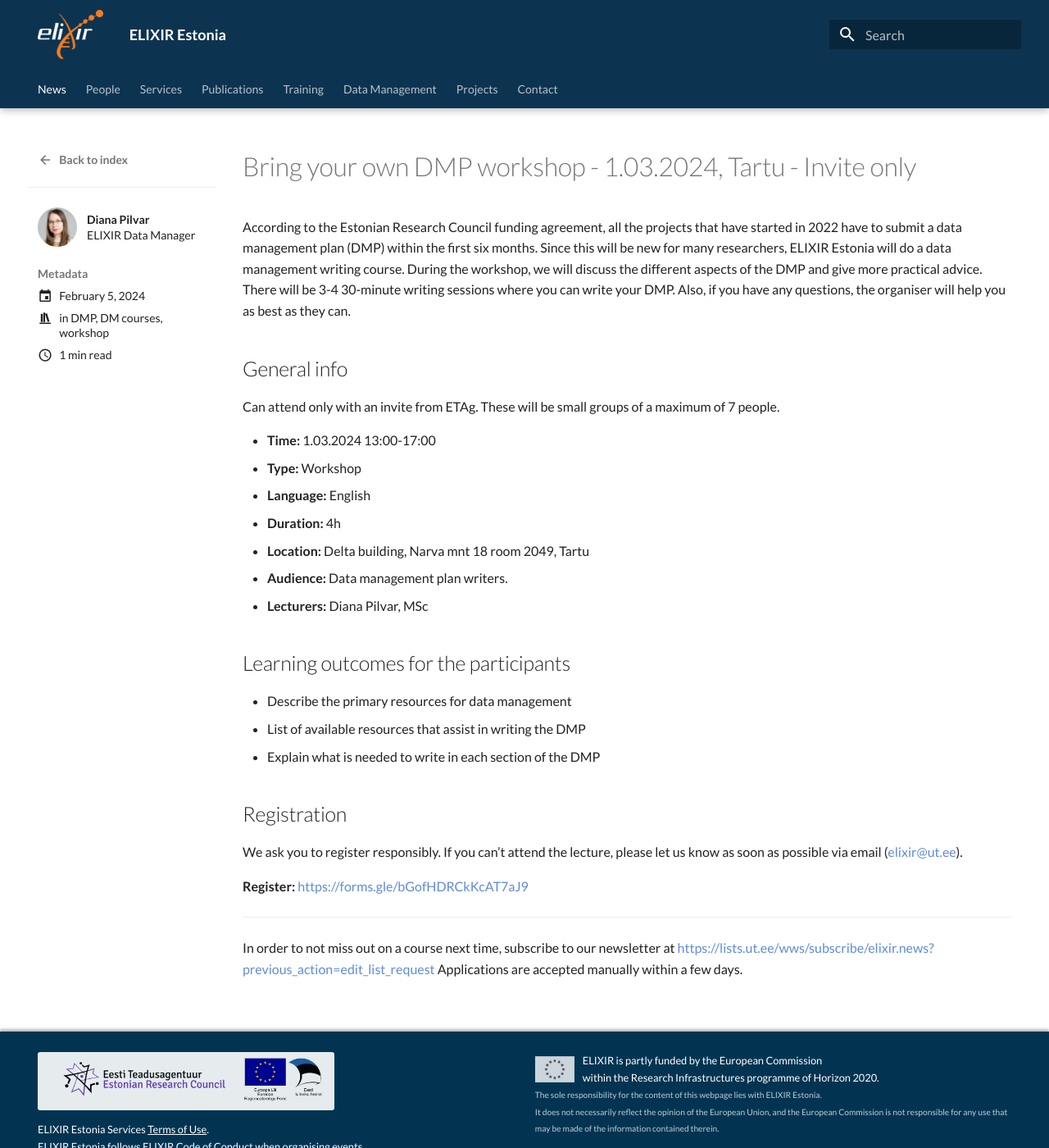
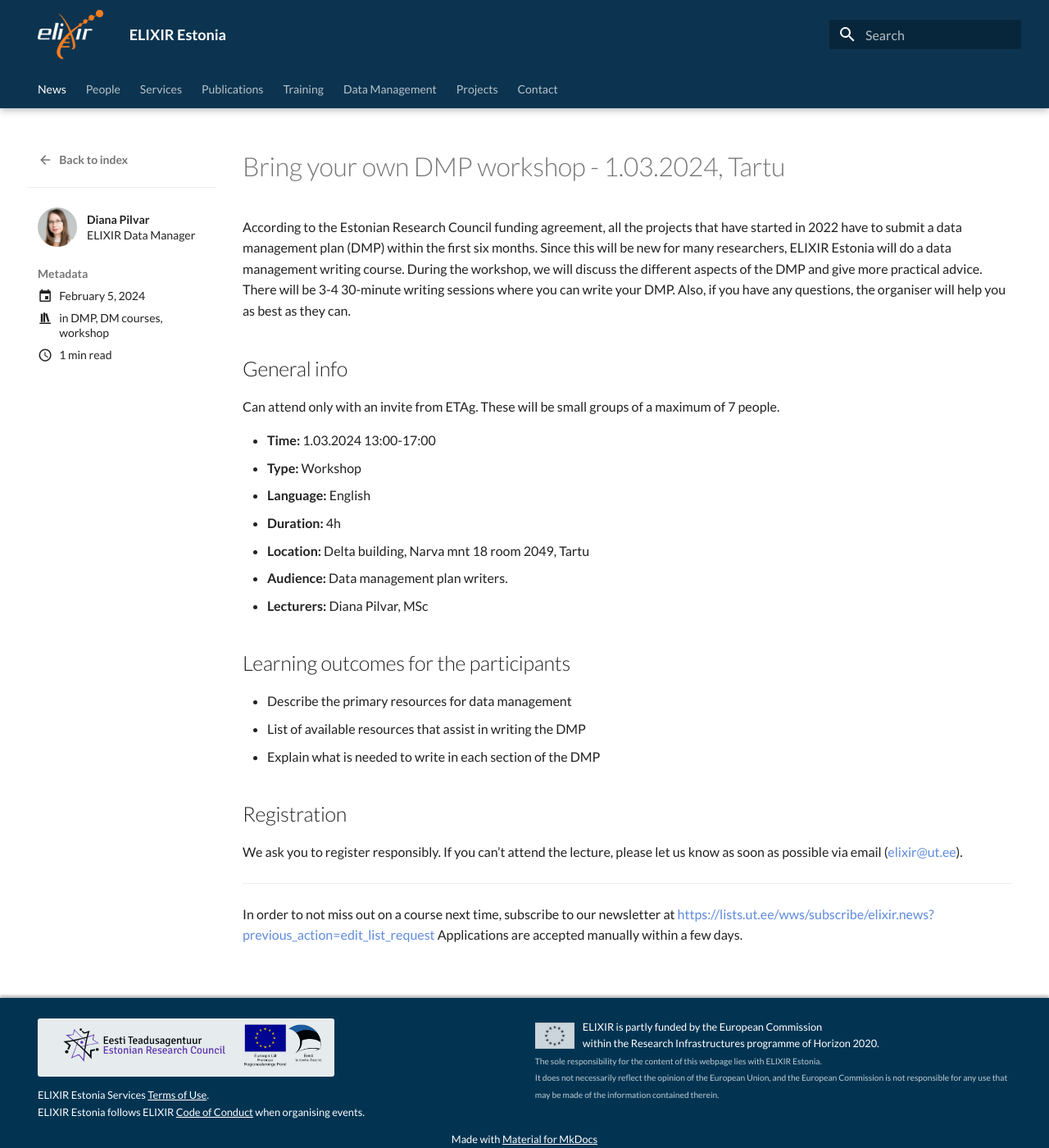
Before and after one commit to ELIXIREstonia/elixirestonia.github.io, an MkDocs documentation site: the page built from content/news/posts/2024/BYO_DMP_2024-03-01.md, in a window 1280 px wide and 1400 px high. Shown: the whole window at 82% size. Built offline with MkDocs 1.6.1 and Material for MkDocs 9.7.7, drawn with Linux system fonts in a browser that asks for light colours.

```diff
--- a/content/news/posts/2024/BYO_DMP_2024-03-01.md
+++ b/content/news/posts/2024/BYO_DMP_2024-03-01.md
@@ -12,7 +12,7 @@ hide:
   - toc
 ---
 
-# Bring your own DMP workshop - 1.03.2024, Tartu - Invite only
+# Bring your own DMP workshop - 1.03.2024, Tartu
 
 According to the Estonian Research Council funding agreement, all the projects that have started in 2022 have to submit a data management plan (DMP) within the first six months. Since this will be new for many researchers,  ELIXIR Estonia will do a data management writing course.
 During the workshop, we will discuss the different aspects of the DMP and give more practical advice.  There will be 3-4 30-minute writing sessions where you can write your DMP. Also, if you have any questions, the organiser will help you as best as they can.
@@ -42,7 +42,6 @@ Can attend only with an invite from ETAg. These will be small groups of a maximu
 
 We ask you to register responsibly. If you can't attend the lecture, please let us know as soon as possible via email (elixir@ut.ee).
 
-__Register:__ https://forms.gle/bGofHDRCkKcAT7aJ9
 
 ---
 
```
Also changed, not shown: content/index.md (+1 -1 lines), content/training/past.md (+1 -0 lines), content/training/upcoming.md (+0 -1 lines).
